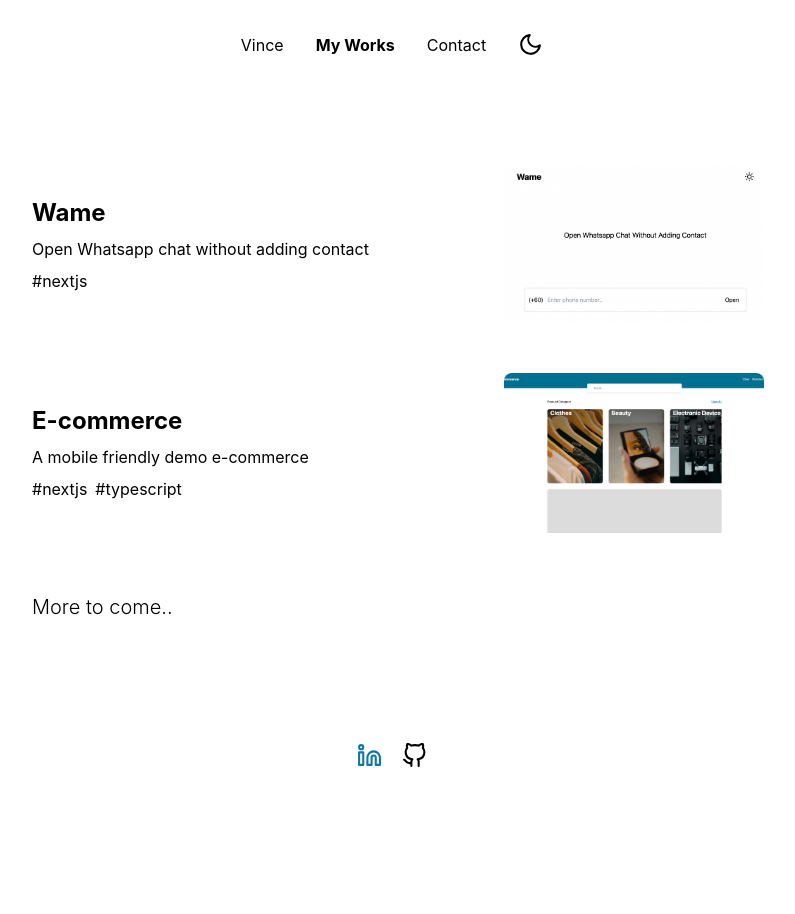
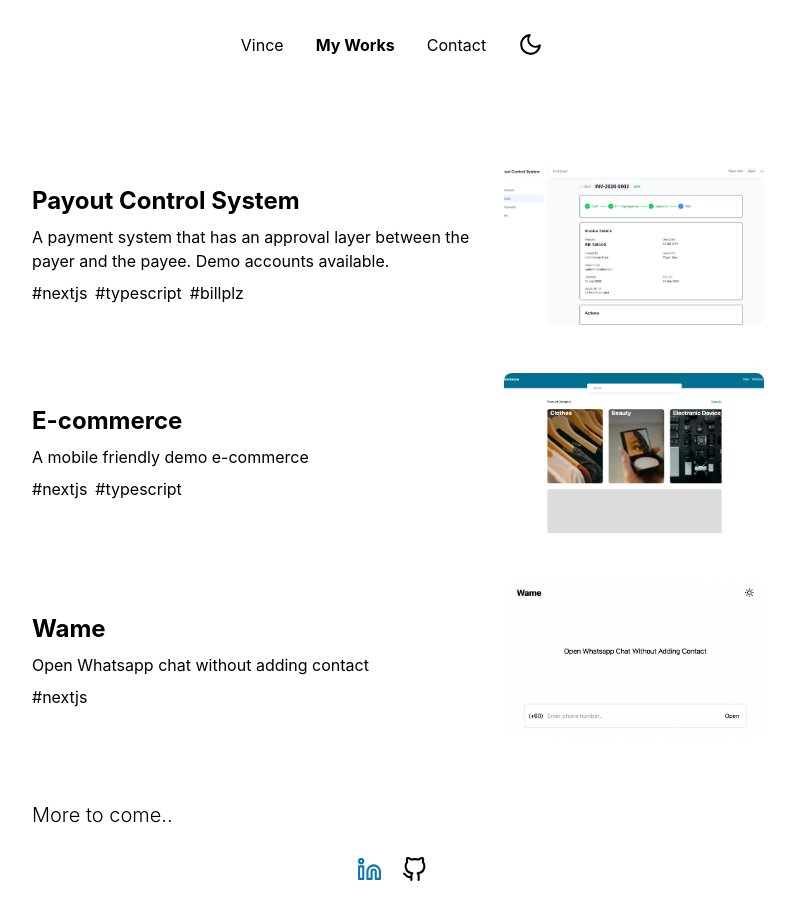
Before and after one commit to vinceleong/portfolio, a Next.js app: page /myworks in a window 1280 px wide. Shown: the whole page, without its empty margins (248-1043 px from the left). Before the commit the page ends 800 px from the top, so only its background shows below. Built offline with nearby package versions, Linux system fonts and the light colour scheme.

Commit message:
updated profile

```diff
--- a/pages/myworks.js
+++ b/pages/myworks.js
@@ -46,7 +46,7 @@ function WorkListItem({ title, description, url, imagePath, index, alt, tags })
           </div>
         }
       </div>
-      <div style={{ height: "160px", width: "260px", position: "relative" }}>
+      <div style={{ height: "160px", width: "260px", position: "relative", flexShrink: 0 }} className="mt-4 md:mt-0">
         <Image
           className="z-[1] rounded-lg"
           src={imagePath}
@@ -66,12 +66,12 @@ const Tag = ({ text }) => {
 export default function MyWork() {
   const workList = [
     {
-      title: "Wame",
-      description: "Open Whatsapp chat without adding contact",
-      url: "https://wameapp.vercel.app/",
-      imagePath: "/images/works/wame.png",
-      alt: "wame.png",
-      tags: ["nextjs"]
+      title: "Payout Control System",
+      description: "A payment system that has an approval layer between the payer and the payee. Demo accounts available.",
+      url: "https://payment-control-system.vercel.app/",
+      imagePath: "/images/works/payout-control-system.png",
+      alt: "payout-control-system.png",
+      tags: ["nextjs", "typescript", "billplz"]
     },
     {
       title: "E-commerce",
@@ -80,7 +80,15 @@ export default function MyWork() {
       imagePath: "/images/works/ecommerce.png",
       alt: "ecommerce.png",
       tags: ["nextjs", "typescript"]
-    }
+    },
+    {
+      title: "Wame",
+      description: "Open Whatsapp chat without adding contact",
+      url: "https://wameapp.vercel.app/",
+      imagePath: "/images/works/wame.png",
+      alt: "wame.png",
+      tags: ["nextjs"]
+    },
   ];
   return (
     <div>
```
Also changed, not shown: public/images/works/payout-control-system.png (added).
